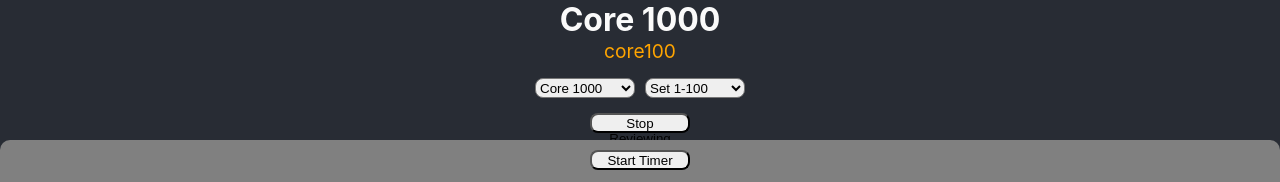
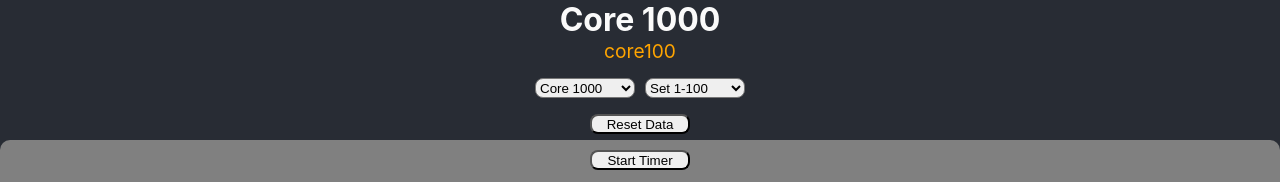
Before and after one commit to licebeam/kaze-app, a React (Create React App) app: page / in a window 1280 px wide. Shown: the top 182 px of the page. Built offline with nearby package versions, Linux system fonts and the light colour scheme.

Commit message:
adds reset state button,

```diff
--- a/src/App.js
+++ b/src/App.js
@@ -70,6 +70,12 @@ const Container = styled.div`
   }
   .card-container{
     margin-top: 20px;
+  }
+  .completed-section{
+    font-size: 2rem;
+    font-weight: bold;
+    color: orange;
+    text-align: center;
   }
 `
 
@@ -232,6 +238,21 @@ class App extends Component {
     })
   }
 
+  resetData = () => {
+    const { currentSet, goodCardData, badCardData, allCards } = this.state;
+    if (goodCardData && badCardData) {
+      const bcd = JSON.parse(localStorage.getItem('badCardData'))
+      const gcd = JSON.parse(localStorage.getItem('goodCardData'))
+      const filteredBadCards = bcd.filter(c => c.set !== currentSet);
+      const filteredGoodCards = gcd.filter(c => c.set !== currentSet);
+      localStorage.setItem('goodCardData', JSON.stringify(filteredGoodCards))
+      localStorage.setItem('badCardData', JSON.stringify(filteredBadCards))
+      this.getSaveData()
+      this.removeAllUsedCards()
+      this.changeSet(allCards, currentSet)
+    }
+  }
+
   render() {
     const { cards, place, timer, cardsGood, cardsBad, title, badCardData, currentSet, reviewing } = this.state;
     return (
@@ -248,7 +269,9 @@ class App extends Component {
             <SetSelect title={title} changeSet={this.changeSet} />
           </div>
 
-          {badCardData.find(c => c.set === currentSet) && !reviewing ? (<button onClick={() => this.startReview()}>Review</button>) : <button onClick={() => this.stopReview()}>Stop Reviewing</button>}
+          {badCardData.find(c => c.set === currentSet) && !reviewing
+            ? (<button onClick={() => this.startReview()}>Review</button>)
+            : <button onClick={() => { reviewing ? this.stopReview() : this.resetData() }}>{reviewing ? 'Stop Reviewing' : 'Reset Data'}</button>}
         </div>
         <div className="card-container">
           {cards && cards.length && (cardsGood + cardsBad !== cards.length) ? (<div><Card cards={cards} place={place} startTimer={this.startTimer} stopTimer={this.stopTimer} timer={timer} />
@@ -256,7 +279,7 @@ class App extends Component {
               <button className='hard-btn' onClick={() => this.updateCardData('bad')}>Hard</button>
               <button className='easy-btn' onClick={() => this.updateCardData('good')}>Easy</button></div>
           </div>
-          ) : <div>COMPLETED</div>}
+          ) : <div className="completed-section">COMPLETED</div>}
         </div>
         <div className="footer">
           <div className="score">Easy: {cardsGood || '0'}/100</div>
```
